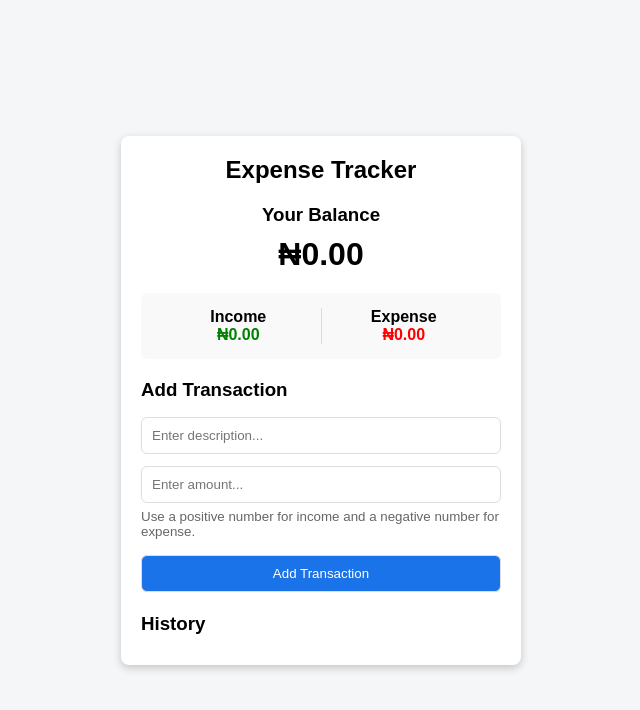
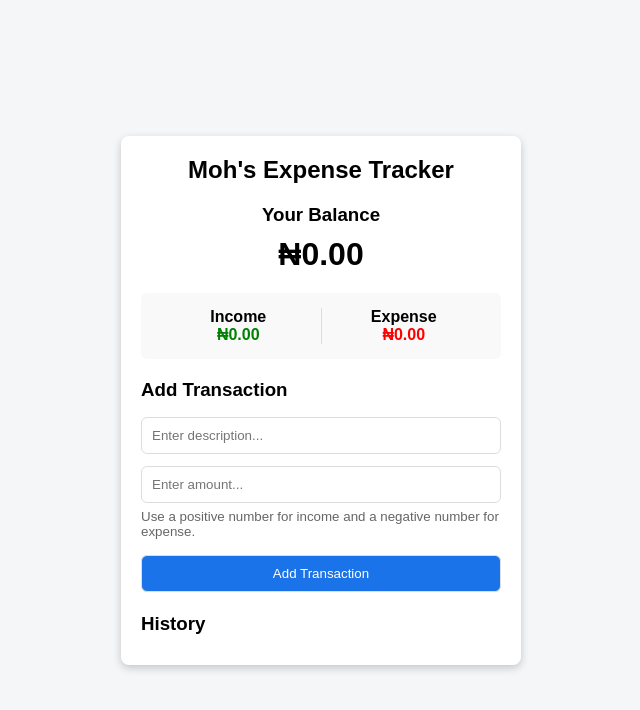
Before and after one commit to codewithmohyusuf/Expense-Tracker-Web-App-, a plain HTML site: page index.html in a window 1280 px wide. Shown: the whole page, without its empty margins (319-959 px from the left). Drawn offline with Linux system fonts and the light colour scheme.

Commit message:
change the title of the page

```diff
--- a/index.html
+++ b/index.html
@@ -9,7 +9,7 @@
 <body>
 
   <div class="container">
-    <h2>Expense Tracker</h2>
+    <h2>Moh's Expense Tracker</h2>
 
     <div id="balance">
       <h3>Your Balance</h3>
```
